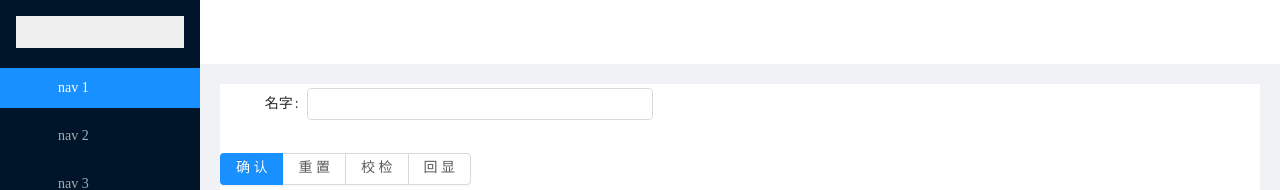
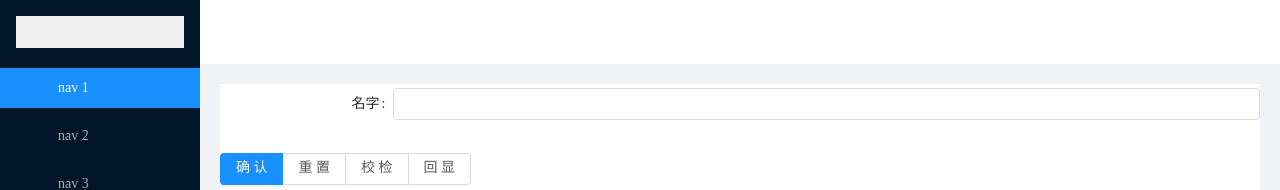
Before and after one commit to Ewall1106/vue2-admin-template, a Vue app: page /#/ in a window 1280 px wide. Shown: the top 190 px of the page. Built offline with nearby package versions, Linux system fonts and the light colour scheme.

Commit message:
update AntdForm

```diff
--- a/src/components/antd/AntdForm.vue
+++ b/src/components/antd/AntdForm.vue
@@ -4,8 +4,8 @@
     :model="form"
     :rules="rules"
     v-bind="$attrs"
-    :label-col="{ span: labelcolspan }"
-    :wrapper-col="{ span: wrappercolspan }"
+    :label-col="{ span: labelColSpan, offset: labelColOffset }"
+    :wrapper-col="{ span: wrapperColSpan, offset: wrapperColOffset }"
   >
     <slot />
   </FormModel>
@@ -17,13 +17,21 @@ import { FormModel } from "ant-design-vue";
 export default {
   name: "AntdForm",
   props: {
-    labelcolspan: {
+    labelColSpan: {
       type: Number,
-      default: 2,
+      default: 4,
     },
-    wrappercolspan: {
+    wrapperColSpan: {
       type: Number,
-      default: 8,
+      default: 20,
+    },
+    labelColOffset: {
+      type: Number,
+      default: 0,
+    },
+    wrapperColOffset: {
+      type: Number,
+      default: 0,
     },
   },
   components: {
--- a/src/components/antd/AntdFormItem.vue
+++ b/src/components/antd/AntdFormItem.vue
@@ -1,5 +1,10 @@
 <template>
-  <FormModelItem v-bind="$attrs" :prop="name">
+  <FormModelItem
+    v-bind="$attrs"
+    :prop="name"
+    :label-col="{ span: labelColSpan, offset: labelColOffset }"
+    :wrapper-col="{ span: wrapperColSpan, offset: wrapperColOffset }"
+  >
     <slot />
   </FormModelItem>
 </template>
@@ -9,7 +14,26 @@ import { FormModel } from "ant-design-vue";
 
 export default {
   name: "AntdFormItem",
-  props: ["name"],
+
+  props: {
+    name: String,
+    labelColSpan: {
+      type: Number,
+      default: 4,
+    },
+    wrapperColSpan: {
+      type: Number,
+      default: 20,
+    },
+    labelColOffset: {
+      type: Number,
+      default: 0,
+    },
+    wrapperColOffset: {
+      type: Number,
+      default: 0,
+    },
+  },
   components: {
     FormModelItem: FormModel.Item,
   },
--- a/src/components/antd/index.vue
+++ b/src/components/antd/index.vue
@@ -1,7 +1,18 @@
 <template>
   <div class="home">
-    <Form>
-      <FormItem v-bind="{ name: 'name', label: '名字' }">
+    <Form
+      v-bind="{
+        'label-col-span': 4,
+        'label-col-offset': 0,
+        'wrapper-col-span': 20,
+      }"
+    >
+      <FormItem
+        v-bind="{
+          name: 'name',
+          label: '名字',
+        }"
+      >
         <FormItemInput v-bind="{ name: 'name' }" />
       </FormItem>
 
```
